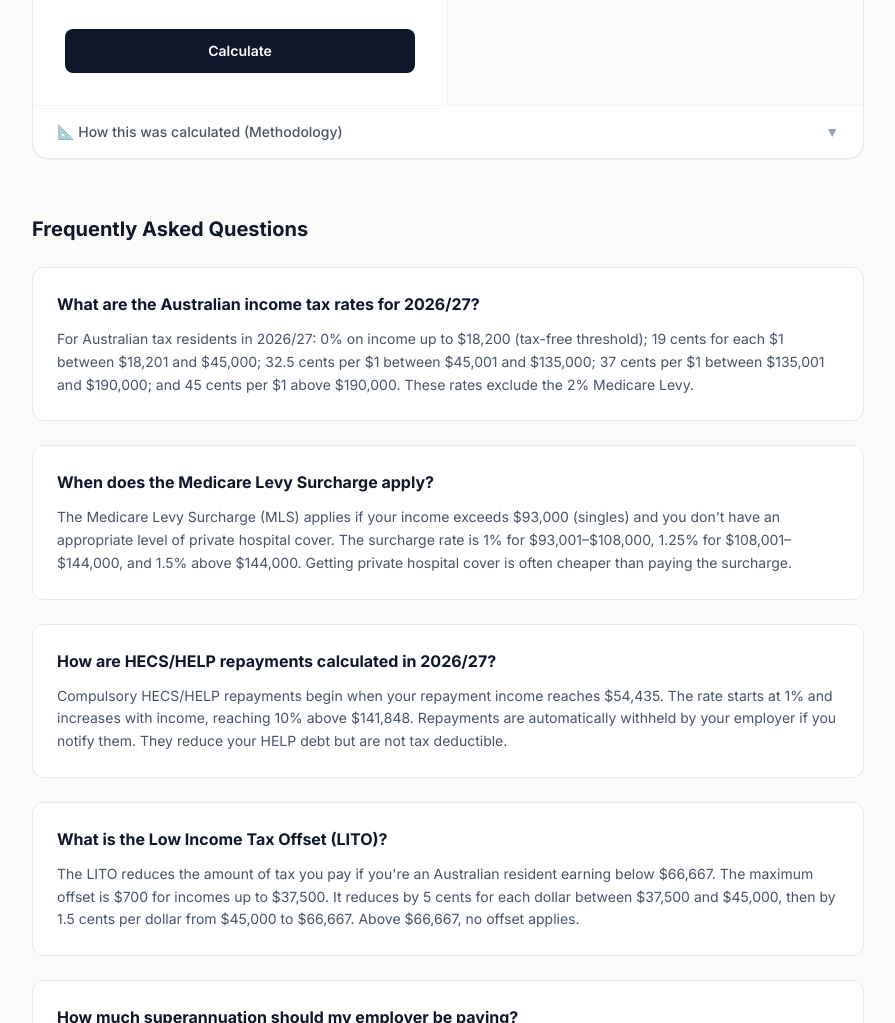
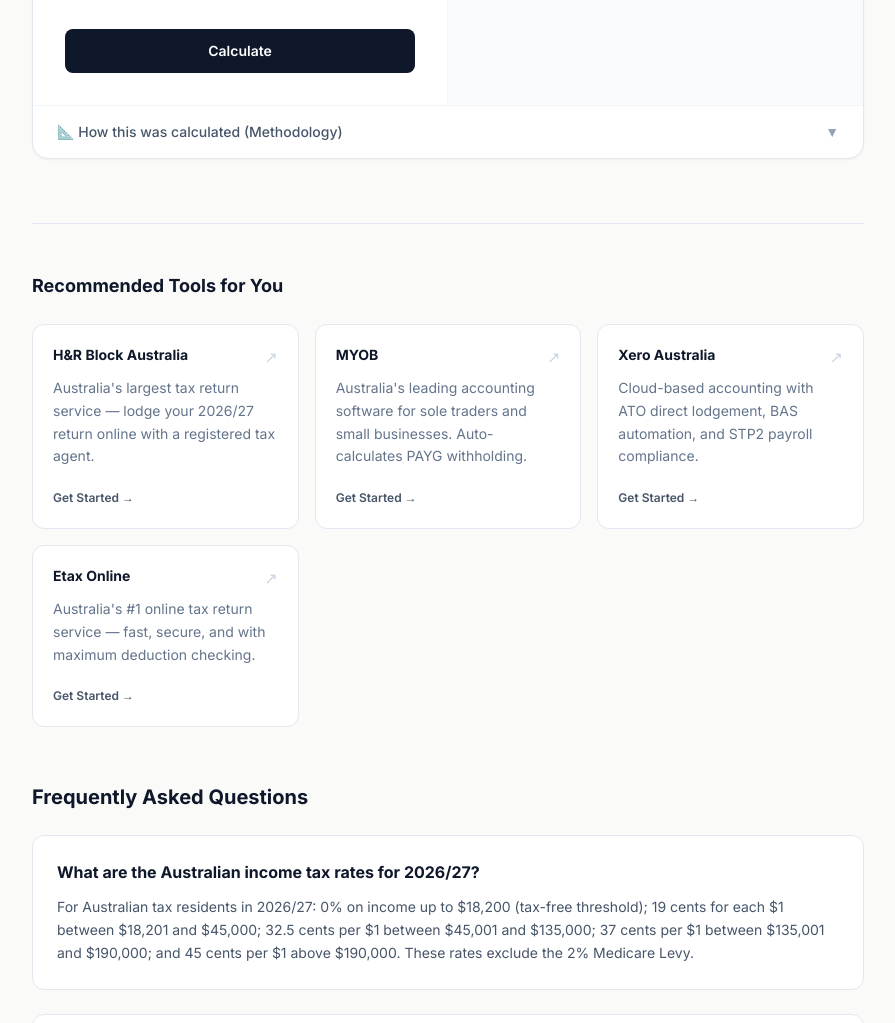
Before and after one commit to ThistleClover/calcglobal, an Astro site: page /calcglobal/au/ato-payg-income-tax-calculator in a window 1280 px wide. Shown: the part 946-1969 px from the top of the page, without its empty margins (192-1087 px from the left). Built offline with nearby package versions, Linux system fonts and the light colour scheme; Astro itself is replaced by a stand-in of ours.

Commit message:
fix: translate UI strings, fix text truncation, restore static affiliates block

```diff
--- a/src/components/InteractiveCalculator.tsx
+++ b/src/components/InteractiveCalculator.tsx
@@ -1,5 +1,6 @@
 import { useState, useCallback } from 'react';
 import type { TaxInput, TaxResult, TaxBreakdownLine } from '../lib/engine/types';
+import { getUITranslation } from '../utils/translations';
 
 interface CalcInput {
   name: string;
@@ -235,7 +236,9 @@
 
               {calc.affiliate_targets && calc.affiliate_targets.length > 0 && (
                 <div className="mt-6 pt-6 border-t border-slate-200">
-                  <p className="text-xs font-semibold text-slate-500 uppercase tracking-wider mb-3">Recommended Tools</p>
+                  <p className="text-xs font-semibold text-slate-500 uppercase tracking-wider mb-3">
+                    {getUITranslation('RECOMMENDED_TOOLS', locale)}
+                  </p>
                   <div className="flex flex-col gap-3">
                     {calc.affiliate_targets.slice(0, 2).map((partner: any, idx: number) => (
                       <a
@@ -243,13 +246,13 @@
                         href={partner.url || '#'}
                         target="_blank"
                         rel="noopener noreferrer"
-                        className="group flex items-center justify-between p-4 rounded-xl border border-slate-200 bg-white hover:border-slate-300 hover:shadow-sm transition-all"
+                        className="group flex items-start justify-between p-4 rounded-xl border border-slate-200 bg-white hover:border-slate-300 hover:shadow-sm transition-all"
                       >
                         <div className="pr-4">
                           <h4 className="font-bold text-slate-900 text-sm group-hover:text-slate-700 transition-colors">{partner.name}</h4>
-                          <p className="text-xs text-slate-500 mt-0.5 line-clamp-1">{partner.description}</p>
+                          <p className="text-sm text-slate-500 mt-1 leading-relaxed">{partner.description}</p>
                         </div>
-                        <span className="shrink-0 text-slate-300 group-hover:text-slate-600 transition-colors">
+                        <span className="shrink-0 text-slate-300 group-hover:text-slate-600 transition-colors mt-0.5">
                           <svg className="w-5 h-5" fill="none" viewBox="0 0 24 24" stroke="currentColor">
                             <path strokeLinecap="round" strokeLinejoin="round" strokeWidth={1.5} d="M9 5l7 7-7 7" />
                           </svg>
--- a/src/pages/[country]/[calculator].astro
+++ b/src/pages/[country]/[calculator].astro
@@ -5,7 +5,7 @@
 import path from 'path';
 import { ACTIVE_COUNTRIES, COUNTRY_METADATA } from '../../config';
 import { getEngineKeyForCalc } from '../../lib/engine/factory';
-import { getTranslatedCategory } from '../../utils/translations';
+import { getTranslatedCategory, getUITranslation } from '../../utils/translations';
 
 export function getStaticPaths() {
   const dbDir = path.join(process.cwd(), 'database', 'countries');
@@ -143,6 +143,32 @@
       currencySymbol={meta.currencySymbol}
     />
 
+    <!-- Affiliate Partners (Static List) -->
+    {calcData.affiliate_targets && calcData.affiliate_targets.length > 0 && (
+      <div class="mt-16 border-t border-slate-200 pt-12">
+        <h2 class="text-lg font-bold text-slate-900 mb-6">{getUITranslation('RECOMMENDED_TOOLS', meta.lang)}</h2>
+        <div class="grid grid-cols-1 md:grid-cols-2 lg:grid-cols-3 gap-4">
+          {calcData.affiliate_targets.map((partner: any) => (
+            <a
+              href={partner.url || '#'}
+              target="_blank"
+              rel="noopener noreferrer"
+              class="group block bg-white rounded-xl border border-slate-200 p-5 hover:border-slate-300 hover:shadow-sm transition-all"
+            >
+              <div class="flex items-start justify-between mb-2">
+                <h3 class="font-bold text-slate-900 group-hover:text-slate-700 text-sm">{partner.name}</h3>
+                <span class="text-slate-300 group-hover:text-slate-500 transition-colors">↗</span>
+              </div>
+              <p class="text-sm text-slate-500 leading-relaxed mb-4">{partner.description}</p>
+              <span class="inline-block text-xs font-semibold text-slate-600 group-hover:text-slate-900 transition-colors">
+                {getUITranslation('GET_STARTED', meta.lang)}
+              </span>
+            </a>
+          ))}
+        </div>
+      </div>
+    )}
+
     <!-- FAQ / Article Content -->
     {calcData.article_faq && calcData.article_faq.length > 0 && (
       <section class="mt-14">
--- a/src/utils/translations.ts
+++ b/src/utils/translations.ts
@@ -42,3 +42,33 @@
 
   return categoryKey.replace(/_/g, ' ').replace(/\w\S*/g, (txt) => txt.charAt(0).toUpperCase() + txt.substr(1).toLowerCase());
 }
+
+export const UI_TRANSLATIONS: Record<string, Record<string, string>> = {
+  'fr': {
+    'RECOMMENDED_TOOLS': 'Outils recommandés pour vous',
+    'GET_STARTED': 'Découvrir →'
+  },
+  'de': {
+    'RECOMMENDED_TOOLS': 'Empfohlene Tools für Sie',
+    'GET_STARTED': 'Loslegen →'
+  },
+  'en': {
+    'RECOMMENDED_TOOLS': 'Recommended Tools for You',
+    'GET_STARTED': 'Get Started →'
+  }
+};
+
+export function getUITranslation(key: string, langCode: string): string {
+  if (!key) return '';
+  const baseLang = langCode.split('-')[0].toLowerCase();
+
+  if (UI_TRANSLATIONS[baseLang] && UI_TRANSLATIONS[baseLang][key]) {
+    return UI_TRANSLATIONS[baseLang][key];
+  }
+
+  if (UI_TRANSLATIONS['en'][key]) {
+    return UI_TRANSLATIONS['en'][key];
+  }
+
+  return key;
+}
```
